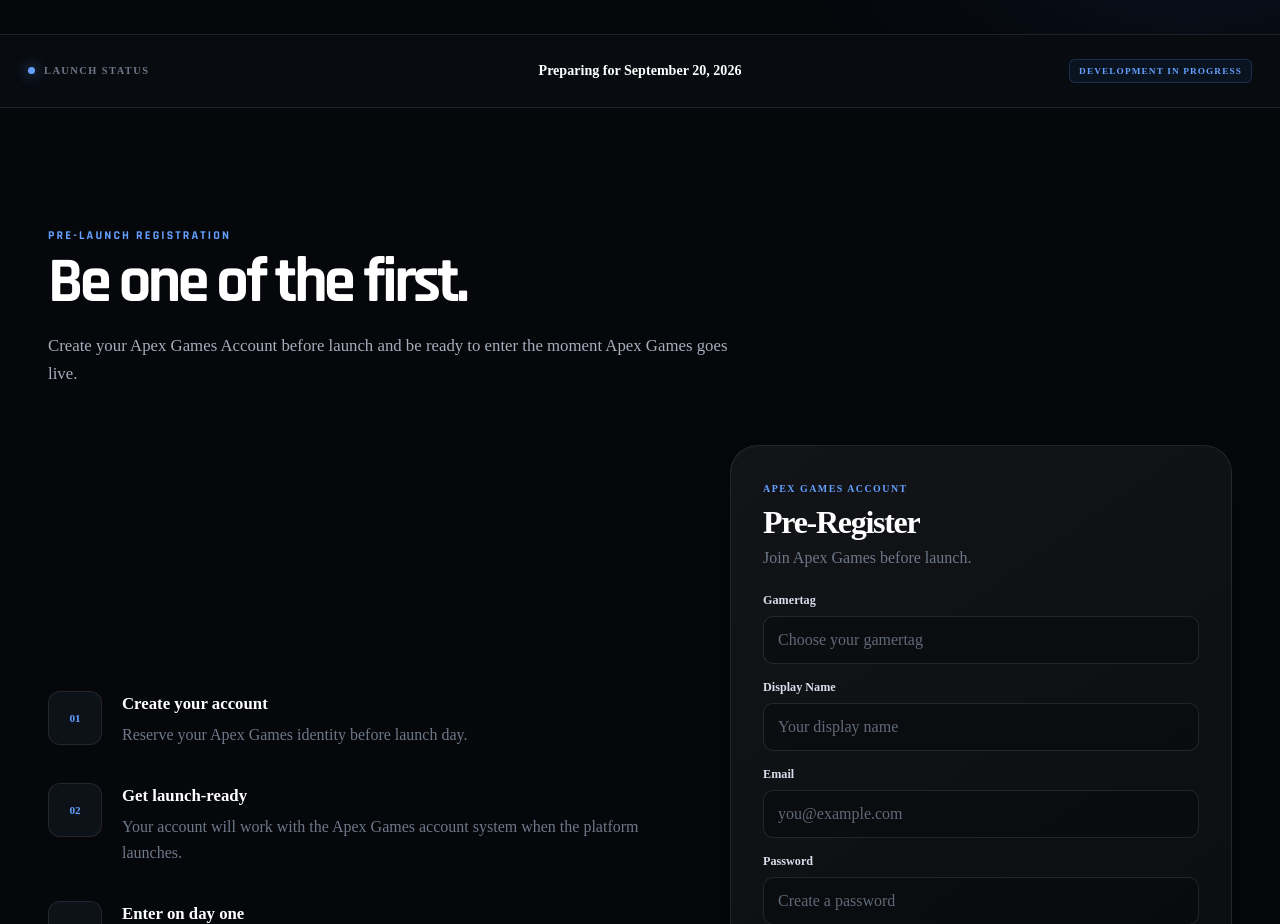
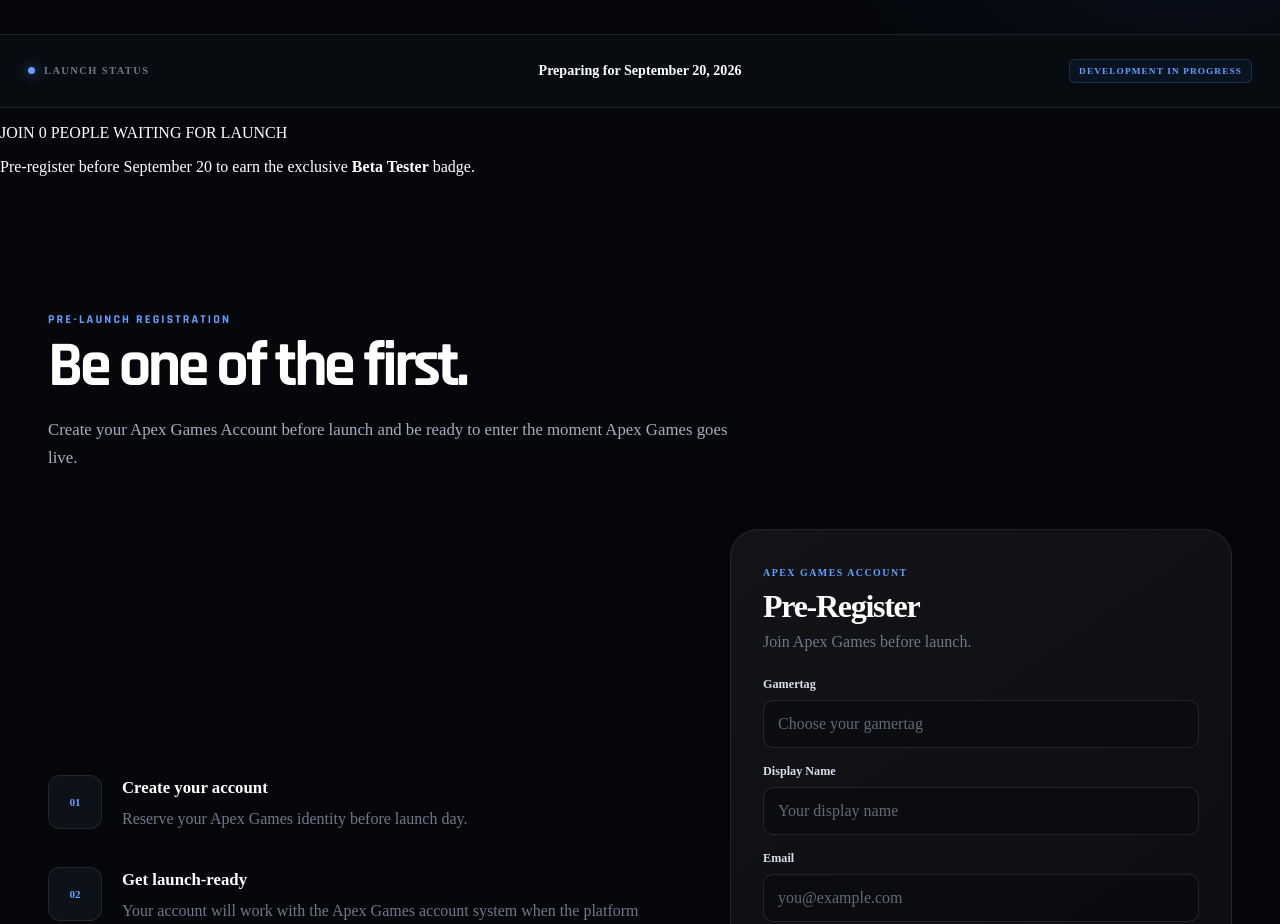
Before and after one commit to ApexGamesOfficial/Apex-Games-Launch, a plain HTML site: page index.html in a window 1280 px wide. Shown: the part 820-1744 px from the top of the page. Drawn offline with nearby package versions, Linux system fonts and the light colour scheme; no server answers.

Commit message:
Add launch waiting registration section
Added a section for launch waiting registration information.

```diff
--- a/index.html
+++ b/index.html
@@ -175,7 +175,18 @@
             </div>
         </section>
 
+<div class="launch-waiting">
+    <p class="launch-waiting-title">
+        JOIN
+        <span id="launchRegistrationCount">0</span>
+        PEOPLE WAITING FOR LAUNCH
+    </p>
 
+    <p class="launch-waiting-text">
+        Pre-register before September 20 to earn the exclusive
+        <strong>Beta Tester</strong> badge.
+    </p>
+</div>
         <!-- ==================================================
              BE ONE OF THE FIRST
         =================================================== -->
```
